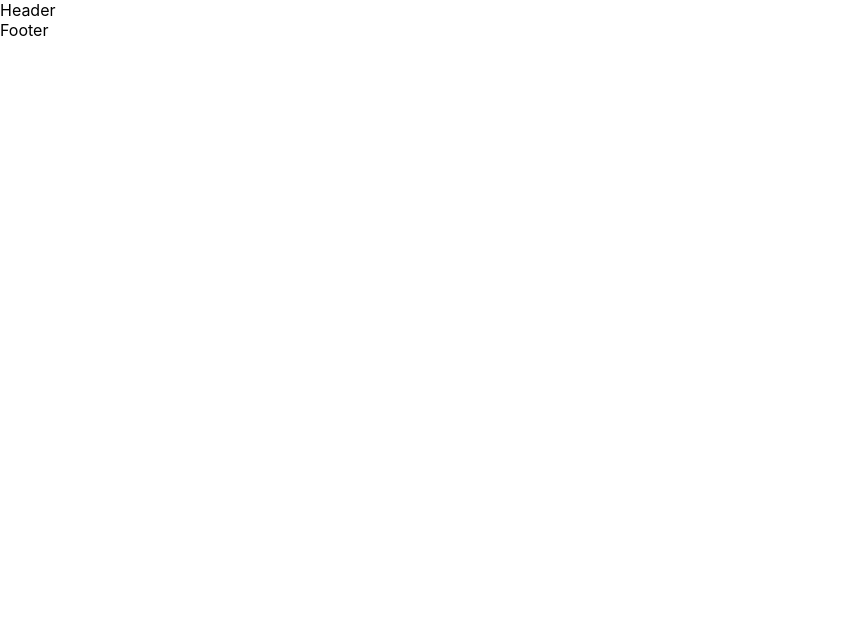
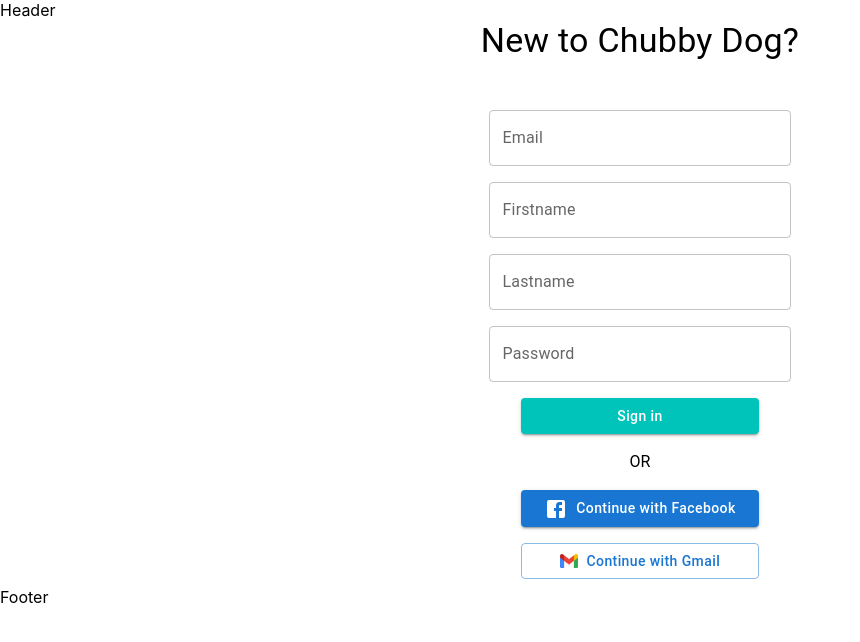
Before and after one commit to mirrenil/arbetsmetodik, a React (Create React App) app: page /signup in a window 1280 px wide. Shown: the top 642 px of the page, without its empty margins (0-860 px from the left). Built offline with nearby package versions, Linux system fonts and the light colour scheme.

Commit message:
Created component for sign up

```diff
--- a/src/Pages/SignUp.tsx
+++ b/src/Pages/SignUp.tsx
@@ -1,11 +1,59 @@
+import { Facebook } from '@mui/icons-material';
+import { Typography, Box, TextField, Button } from '@mui/material';
 import React from 'react';
-
+import '../Assets/FormStyle.css';
 
 function SignUpPage() {
-  return (
-    <div>
-    </div>
-  );
+	return (
+		<div>
+			<Typography variant="h4" align="center" mb={5}>
+				New to Chubby Dog?
+			</Typography>
+			<Box
+				component="form"
+				className="box"
+				sx={{
+					'& > :not(style)': { m: 1, width: '30ch' },
+				}}
+				noValidate
+				autoComplete="off"
+			>
+				<TextField id="outlined-basic" label="Email" variant="outlined" />
+				<TextField id="outlined-basic" label="Firstname" variant="outlined" />
+				<TextField id="outlined-basic" label="Lastname" variant="outlined" />
+				<TextField
+					id="outlined-basic"
+					label="Password"
+					variant="outlined"
+					type="password"
+				/>
+				<Button
+					color="primary"
+					variant="contained"
+					sx={{ background: '#00C4BA' }}
+          className="buttonStyle"
+				>
+					Sign in
+				</Button>
+				<Typography variant="body1" align="center">
+					OR
+				</Typography>
+				<Button className="buttonStyle" variant="contained">
+					<Facebook className="iconStyle" />
+					Continue with Facebook
+				</Button>
+				<Button variant="outlined" className="buttonStyle">
+					<img
+						src={require('../Assets/gmail_logo.png')}
+						alt="fireSpot"
+						className="iconStyle"
+						height="14px"
+					/>
+					Continue with Gmail
+				</Button>
+			</Box>
+		</div>
+	);
 }
 
 export default SignUpPage;
```
